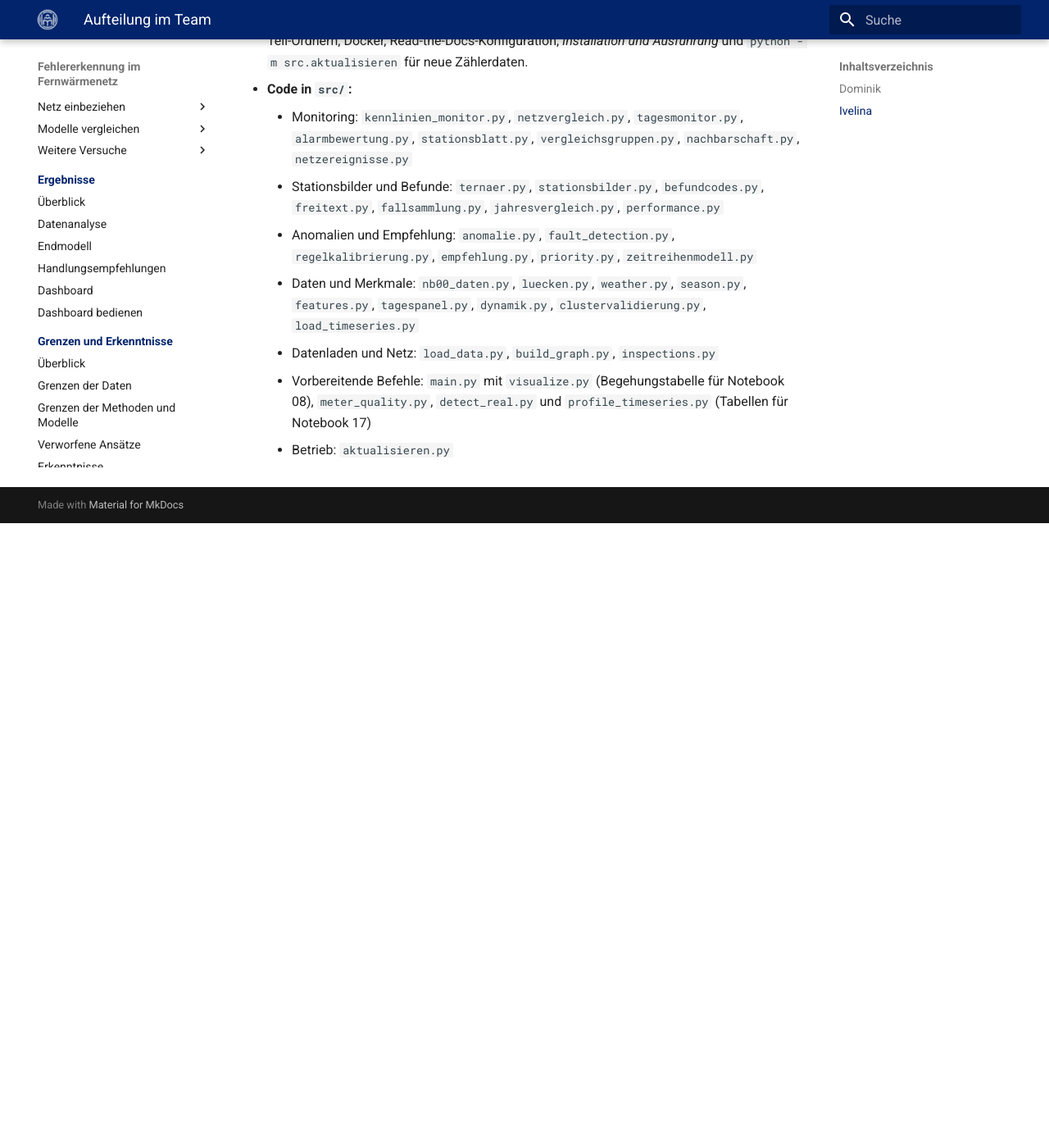
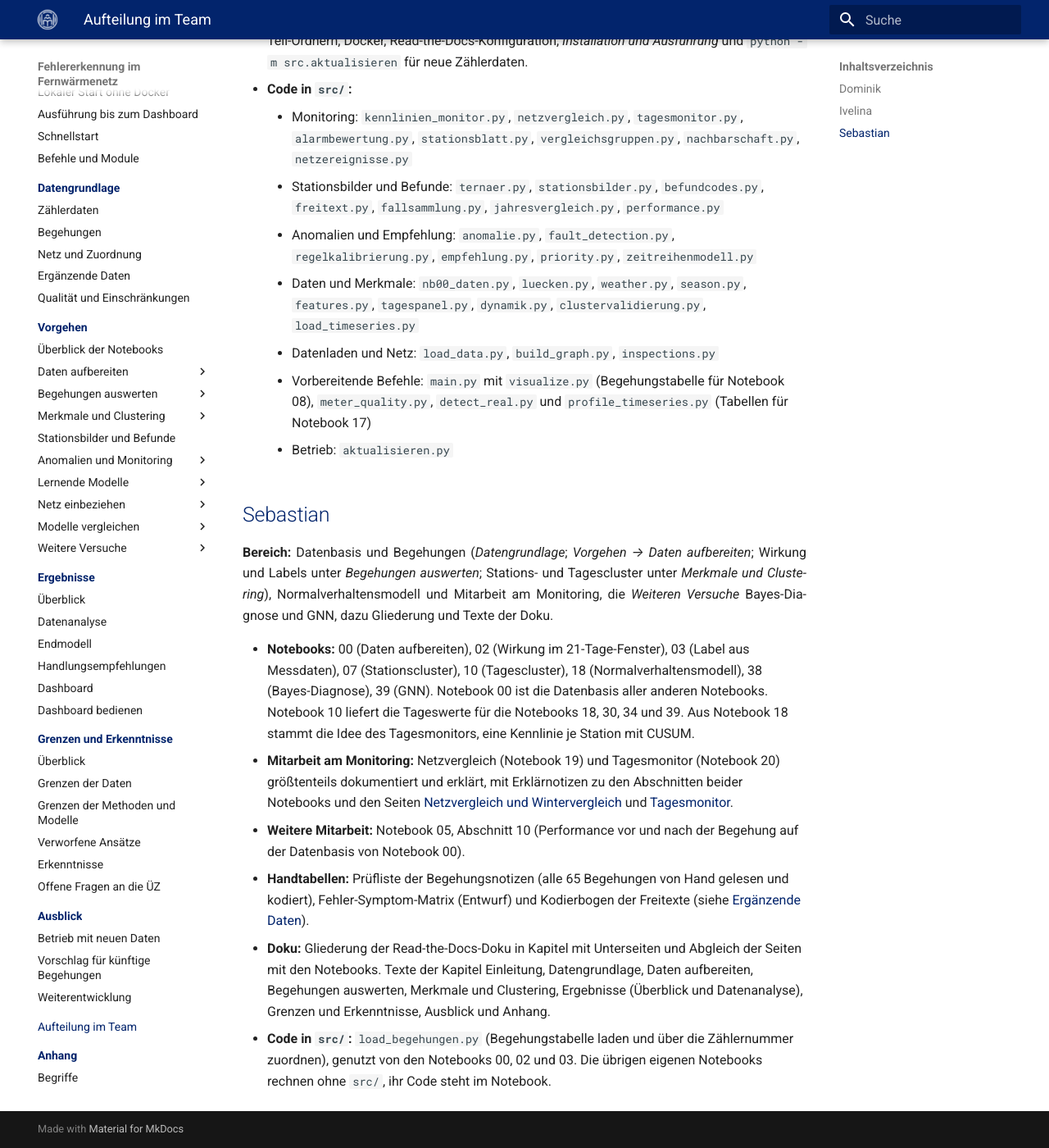
Before and after one commit to ivelinayna/projektseminar, an MkDocs documentation site: the page built from docs/aufteilung/index.md, in a window 1280 px wide and 1400 px high, scrolled down 1201 px. Shown: the whole window at 82% size. Built offline with MkDocs 1.6.1 and Material for MkDocs 9.7.7, drawn with Linux system fonts in a browser that asks for light colours; before the commit the page ends 1839 px from its top, so only the background shows below that.

Commit message:
Aufteilung im Team: Abschnitt Sebastian

```diff
--- a/docs/aufteilung/index.md
+++ b/docs/aufteilung/index.md
@@ -48,3 +48,27 @@ Tagesmonitor; Teile von *Verworfene Ansätze*), dazu Projektaufbau, Abgabestand
     - Vorbereitende Befehle: `main.py` mit `visualize.py` (Begehungstabelle für Notebook 08), `meter_quality.py`,
       `detect_real.py` und `profile_timeseries.py` (Tabellen für Notebook 17)
     - Betrieb: `aktualisieren.py`
+
+## Sebastian
+
+**Bereich:** Datenbasis und Begehungen (*Datengrundlage*; *Vorgehen → Daten aufbereiten*; Wirkung und Labels unter
+*Begehungen auswerten*; Stations- und Tagescluster unter *Merkmale und Clustering*), Normalverhaltensmodell und
+Mitarbeit am Monitoring, die *Weiteren Versuche* Bayes-Diagnose und GNN, dazu Gliederung und Texte der Doku.
+
+- **Notebooks:** 00 (Daten aufbereiten), 02 (Wirkung im 21-Tage-Fenster), 03 (Label aus Messdaten),
+  07 (Stationscluster), 10 (Tagescluster), 18 (Normalverhaltensmodell), 38 (Bayes-Diagnose), 39 (GNN). Notebook 00
+  ist die Datenbasis aller anderen Notebooks. Notebook 10 liefert die Tageswerte für die Notebooks 18, 30, 34 und 39.
+  Aus Notebook 18 stammt die Idee des Tagesmonitors, eine Kennlinie je Station mit CUSUM.
+- **Mitarbeit am Monitoring:** Netzvergleich (Notebook 19) und Tagesmonitor (Notebook 20) größtenteils dokumentiert
+  und erklärt, mit Erklärnotizen zu den Abschnitten beider Notebooks und den Seiten
+  [Netzvergleich und Wintervergleich](../monitoring/netzvergleich.md) und [Tagesmonitor](../monitoring/tagesmonitor.md).
+- **Weitere Mitarbeit:** Notebook 05, Abschnitt 10 (Performance vor und nach der Begehung auf der Datenbasis von
+  Notebook 00).
+- **Handtabellen:** Prüfliste der Begehungsnotizen (alle 65 Begehungen von Hand gelesen und kodiert),
+  Fehler-Symptom-Matrix (Entwurf) und Kodierbogen der Freitexte (siehe
+  [Ergänzende Daten](../datengrundlage/ergaenzend.md#handtabellen)).
+- **Doku:** Gliederung der Read-the-Docs-Doku in Kapitel mit Unterseiten und Abgleich der Seiten mit den Notebooks.
+  Texte der Kapitel Einleitung, Datengrundlage, Daten aufbereiten, Begehungen auswerten, Merkmale und Clustering,
+  Ergebnisse (Überblick und Datenanalyse), Grenzen und Erkenntnisse, Ausblick und Anhang.
+- **Code in `src/`:** `load_begehungen.py` (Begehungstabelle laden und über die Zählernummer zuordnen), genutzt von den
+  Notebooks 00, 02 und 03. Die übrigen eigenen Notebooks rechnen ohne `src/`, ihr Code steht im Notebook.
```
